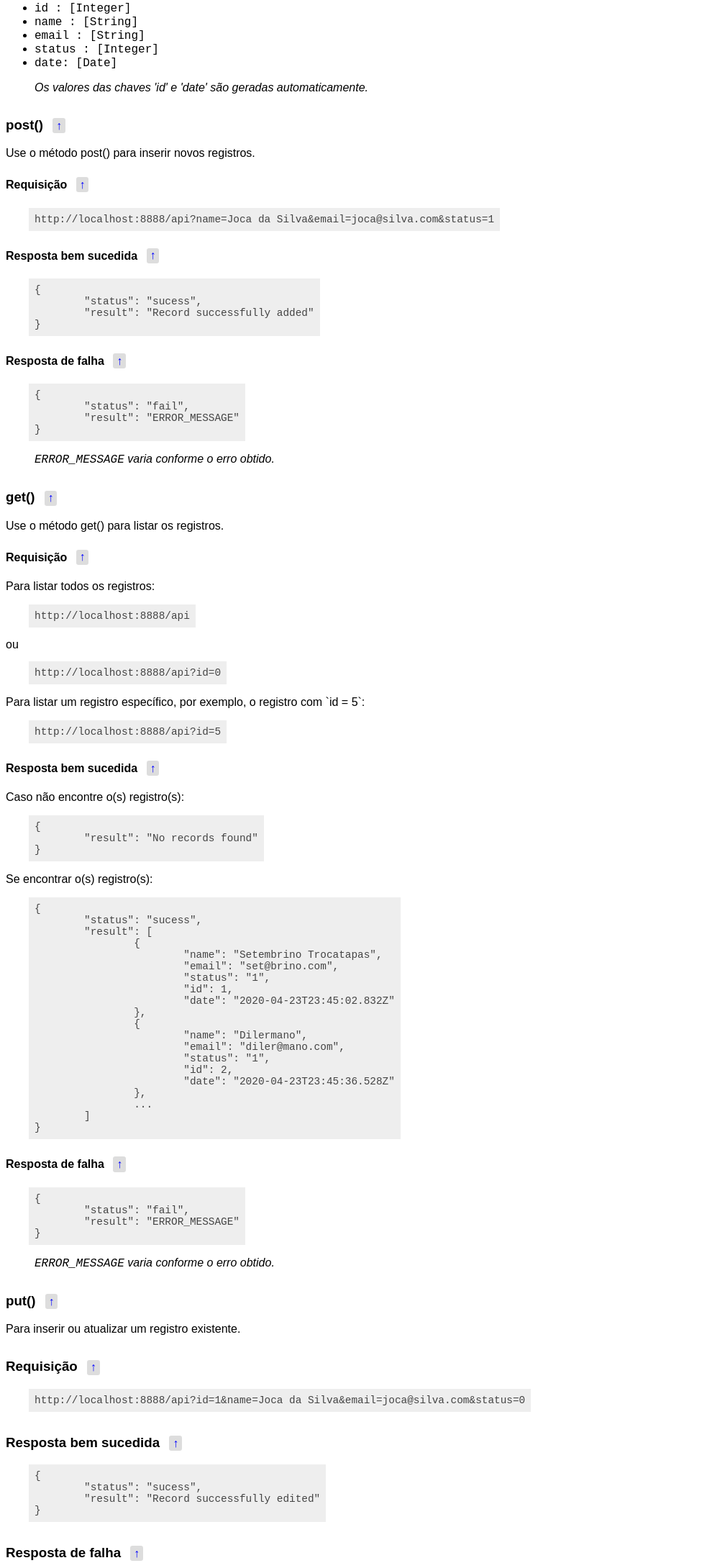
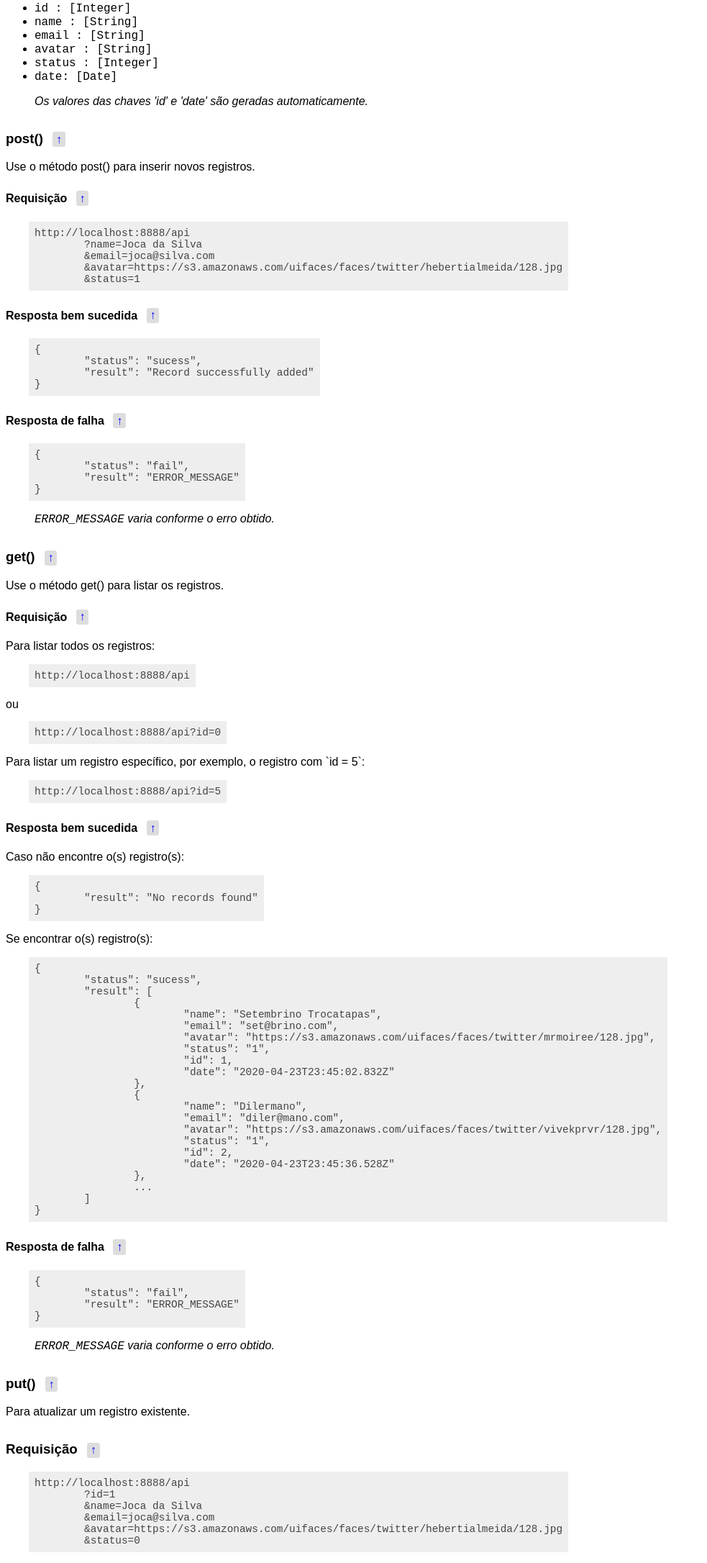
Before and after one commit to Luferat/Node-Fake-API-REST, a website: page index.html in a window 1280 px wide. Shown: the part 933-3105 px from the top of the page at 72% size, without its empty margins (0-983 px from the left). Drawn offline with Linux system fonts and the light colour scheme.

Commit message:
Inclusão do avatar

```diff
--- a/index.html
+++ b/index.html
@@ -1,5 +1,6 @@
 <!DOCTYPE html>
 <html lang="pt-br">
+
 <head>
     <meta charset="UTF-8">
     <meta name="viewport" content="width=device-width, initial-scale=1.0">
@@ -9,14 +10,17 @@
             font-family: sans-serif;
             font-size: 16px;
         }
+
         a {
             color: blue;
             text-decoration: none;
         }
+
         a:hover {
             color: red;
             text-decoration: underline;
         }
+
         a[href="#topo"] {
             font-size: 1rem;
             font-weight: normal;
@@ -28,15 +32,19 @@
             border-radius: .2rem;
             margin-left: .5rem;
         }
+
         h2 {
             margin-top: 2.5rem;
         }
+
         h3 {
             margin-top: 2rem;
         }
+
         h4 {
             margin-top: 1.5rem;
         }
+
         pre {
             margin-left: 2rem;
             background: #eee;
@@ -45,9 +53,11 @@
             font-size: 90%;
             color: #444;
         }
+
         blockquote {
             font-style: italic;
         }
+
         footer {
             margin-top: 2rem;
             padding: .5rem .5rem .5rem 1rem;
@@ -56,6 +66,7 @@
         }
     </style>
 </head>
+
 <body>
 
     <h1 id="topo">Fake API REST em Node.js</h1>
@@ -110,6 +121,7 @@
         <li><code>id : [Integer]</code></li>
         <li><code>name : [String]</code></li>
         <li><code>email : [String]</code></li>
+        <li><code>avatar : [String]</code></li>
         <li><code>status : [Integer]</code></li>
         <li><code>date: [Date]</code></li>
     </ul>
@@ -118,7 +130,11 @@
     <h3 id="post">post() <a href="#topo">&uarr;</a></h3>
     <p>Use o método post() para inserir novos registros.</p>
     <h4 id="post_request">Requisição <a href="#topo">&uarr;</a></h4>
-	<pre>http://localhost:8888/api?name=Joca da Silva&email=joca@silva.com&status=1</pre>
+    <pre>http://localhost:8888/api
+	?name=Joca da Silva
+	&email=joca@silva.com
+	&avatar=https://s3.amazonaws.com/uifaces/faces/twitter/hebertialmeida/128.jpg
+	&status=1</pre>
     <h4 id="post_response_ok">Resposta bem sucedida <a href="#topo">&uarr;</a></h4>
     <pre>{
 	"status": "sucess",
@@ -151,6 +167,7 @@
 		{
 			"name": "Setembrino Trocatapas",
 			"email": "set@brino.com",
+			"avatar": "https://s3.amazonaws.com/uifaces/faces/twitter/mrmoiree/128.jpg",
 			"status": "1",
 			"id": 1,
 			"date": "2020-04-23T23:45:02.832Z"
@@ -158,6 +175,7 @@
 		{
 			"name": "Dilermano",
 			"email": "diler@mano.com",
+			"avatar": "https://s3.amazonaws.com/uifaces/faces/twitter/vivekprvr/128.jpg",
 			"status": "1",
 			"id": 2,
 			"date": "2020-04-23T23:45:36.528Z"
@@ -173,9 +191,14 @@
     <blockquote><code>ERROR_MESSAGE</code> varia conforme o erro obtido.</blockquote>
 
     <h3 id="put">put() <a href="#topo">&uarr;</a></h3>
-	<p>Para inserir ou atualizar um registro existente.</p>
+    <p>Para atualizar um registro existente.</p>
     <h3 id="put_request">Requisição <a href="#topo">&uarr;</a></h3>
-	<pre>http://localhost:8888/api?id=1&name=Joca da Silva&email=joca@silva.com&status=0</pre>
+    <pre>http://localhost:8888/api
+	?id=1
+	&name=Joca da Silva
+	&email=joca@silva.com
+	&avatar=https://s3.amazonaws.com/uifaces/faces/twitter/hebertialmeida/128.jpg
+	&status=0</pre>
     <h3 id="put_response_ok">Resposta bem sucedida <a href="#topo">&uarr;</a></h3>
     <pre>{
 	"status": "sucess",
--- a/users.json
+++ b/users.json
@@ -1 +1 @@
-{"users":[{"name":"user 1","email":"email 1","status":"1","id":1,"date":"2020-04-23T23:45:02.832Z"},null,{"name":"Joelson","email":"joelson@gmail.com","status":"1","id":3,"date":"2020-04-24T14:34:53.075Z"},{"name":"user 4","email":"email 4","status":"1","id":4,"date":"2020-04-23T23:45:36.528Z"},{"name":"User 5","email":"email 5","status":"1","id":5,"date":"2020-04-24T10:50:58.532Z"},null,{"name":"Joca da Silva","email":"joca@silva.com","status":"1","id":7,"date":"2020-04-24T14:23:02.021Z"},{"name":"Setembrino","email":"set@brino.com","status":"1","id":8,"date":"2020-04-24T14:24:57.000Z"}]}
+{"users":[{"name":"user 1","email":"email 1","avatar":"https://s3.amazonaws.com/uifaces/faces/twitter/follettkyle/128.jpg","status":"1","id":1,"date":"2020-04-23T23:45:02.832Z"},null,{"name":"Joelson","email":"joelson@gmail.com","avatar":"https://s3.amazonaws.com/uifaces/faces/twitter/araa3185/128.jpg","status":"1","id":3,"date":"2020-04-24T14:34:53.075Z"},{"name":"user 4","email":"email 4","avatar":"https://s3.amazonaws.com/uifaces/faces/twitter/vivekprvr/128.jpg","status":"1","id":4,"date":"2020-04-23T23:45:36.528Z"},{"name":"User 5","email":"email 5","avatar":"https://s3.amazonaws.com/uifaces/faces/twitter/russoedu/128.jpg","status":"1","id":5,"date":"2020-04-24T10:50:58.532Z"},null,{"name":"Joca da Silva","email":"joca@silva.com","avatar":"https://s3.amazonaws.com/uifaces/faces/twitter/mrmoiree/128.jpg","status":"1","id":7,"date":"2020-04-24T14:23:02.021Z"},{"name":"Setembrino","email":"set@brino.com","avatar":"https://s3.amazonaws.com/uifaces/faces/twitter/hebertialmeida/128.jpg","status":"1","id":8,"date":"2020-04-24T14:24:57.000Z"},{"name":"Arinelsilio","email":"ari@nelsilio.com","avatar":"https://s3.amazonaws.com/uifaces/faces/twitter/follettkyle/128.jpg","status":"1","id":9,"date":"2020-04-25T15:04:15.875Z"}]}
```
Also changed, not shown: index.js (+19 -4 lines), README.md. Lines whose indentation alone changed are shown as unchanged.
